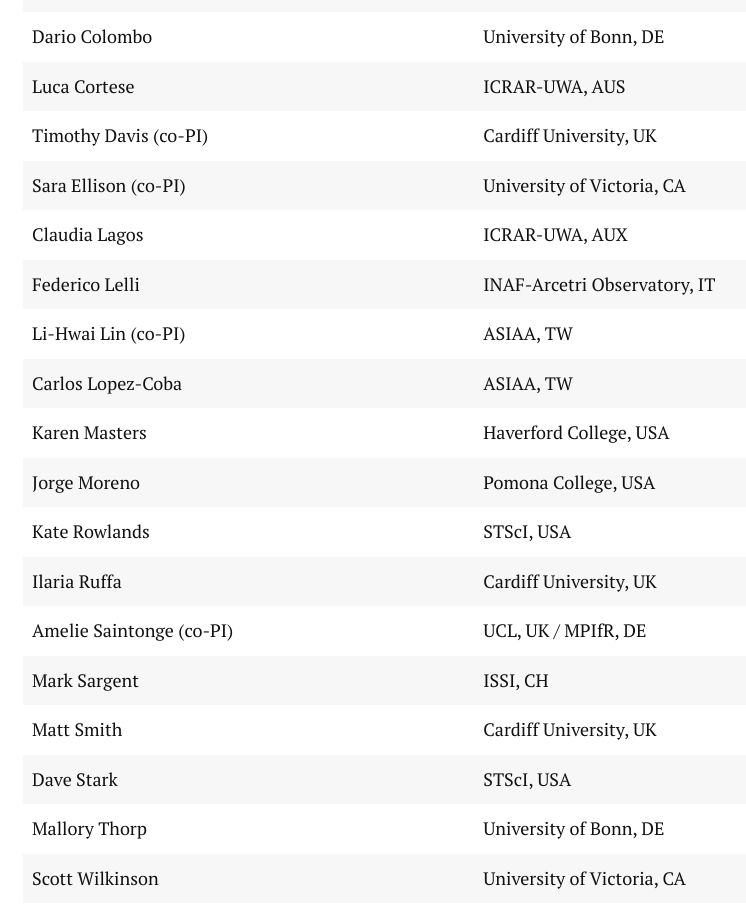
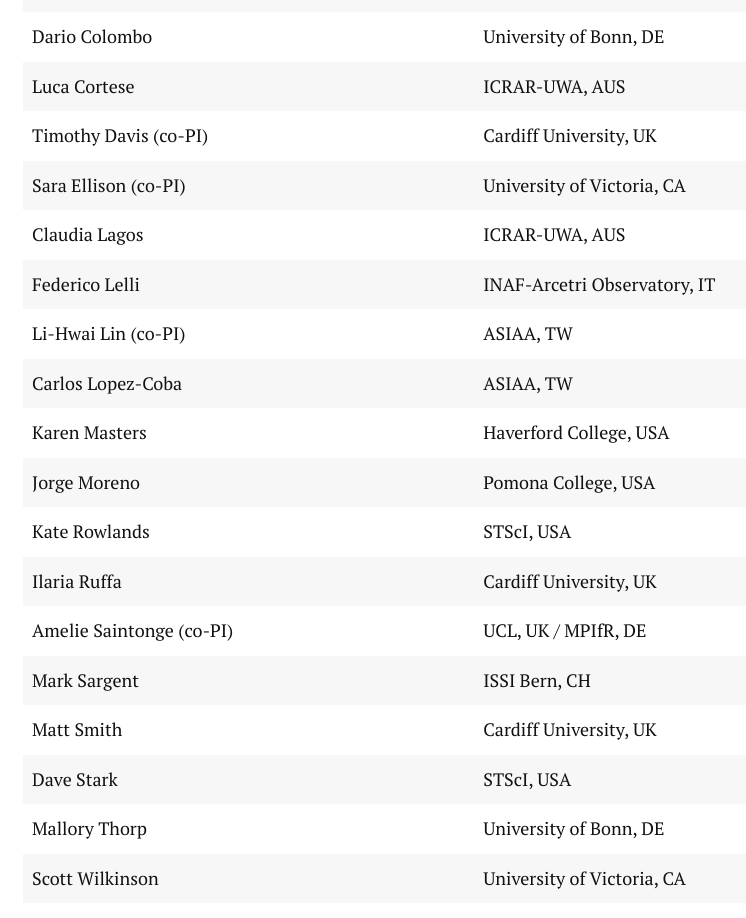
Before and after one commit to TimothyADavis/kilogas, a Jekyll site: the page built from team.md, in a window 1280 px wide. Shown: the part 588-1506 px from the top of the page, without its empty margins (122-868 px from the left). Built offline with Jekyll 4.4.1, drawn with Linux system fonts in a browser that asks for light colours; nearby versions of some CDN libraries.

Commit message:
Update team.md

```diff
--- a/team.md
+++ b/team.md
@@ -15,7 +15,7 @@
 | Luca Cortese				| ICRAR-UWA, AUS				|
 | Timothy Davis (co-PI) 	| Cardiff University, UK        |
 | Sara Ellison  (co-PI)    	| University of Victoria, CA    |
-| Claudia Lagos				| ICRAR-UWA, AUX				|
+| Claudia Lagos				| ICRAR-UWA, AUS				|
 | Federico Lelli 			| INAF-Arcetri Observatory, IT 	|
 | Li-Hwai Lin   (co-PI)  	| ASIAA, TW				        |
 | Carlos Lopez-Coba			| ASIAA, TW						|
@@ -24,7 +24,7 @@
 | Kate Rowlands				| STScI, USA					|
 | Ilaria Ruffa				| Cardiff University, UK		|
 | Amelie Saintonge  (co-PI) | UCL, UK / MPIfR, DE       	|
-| Mark Sargent				| ISSI, CH						|
+| Mark Sargent				| ISSI Bern, CH					|
 | Matt Smith				| Cardiff University, UK		|
 | Dave Stark				| STScI, USA					|
 | Mallory Thorp				| University of Bonn, DE 		|
```
